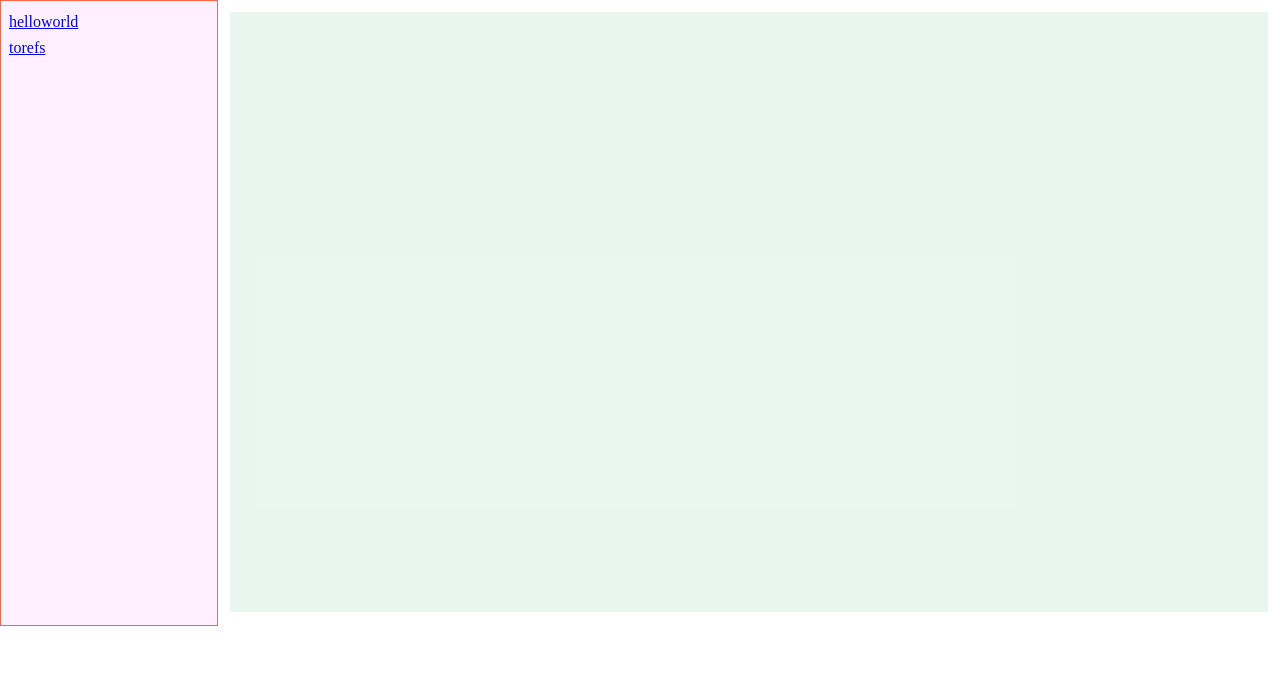
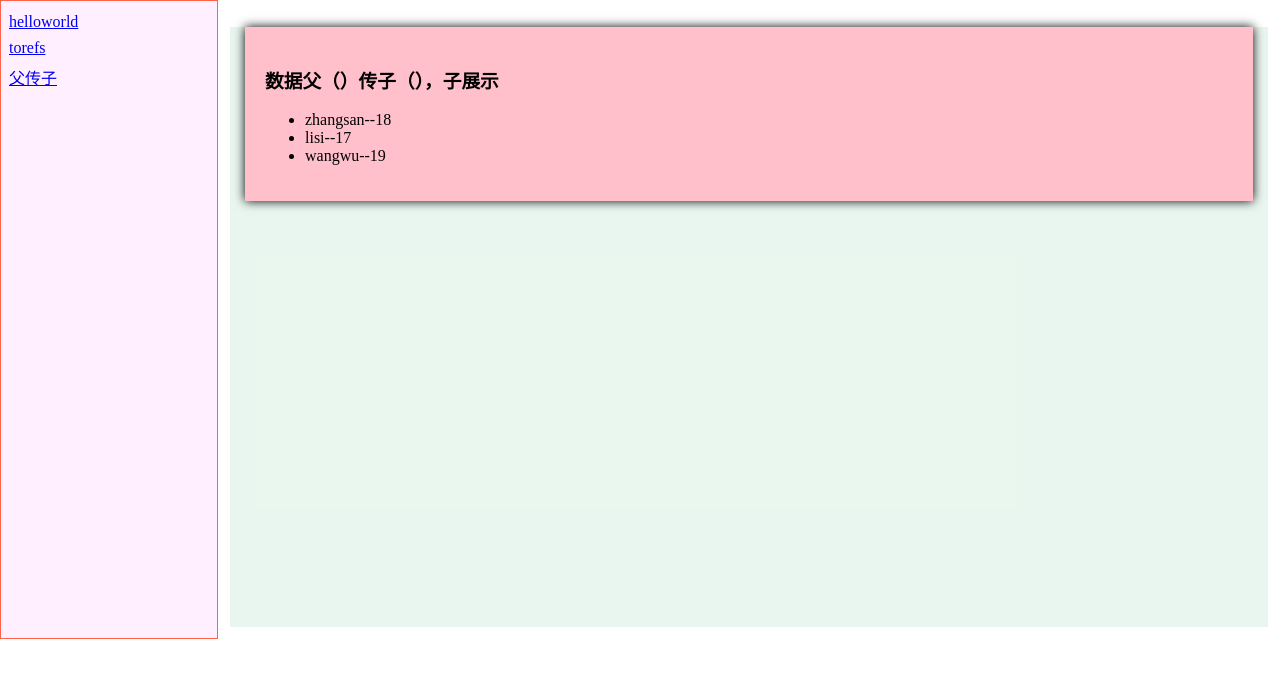
Before and after one commit to beiduofeng/learnVue3, a Vue app: page /#/p2c in a window 1280 px wide. Before the commit this address had no page. Shown: the top 678 px of the page. Built offline with nearby package versions, Linux system fonts and the light colour scheme.

Commit message:
chuanshujup2c

```diff
--- a/src/App.vue
+++ b/src/App.vue
@@ -6,6 +6,7 @@ import { RouterLink, RouterView } from 'vue-router'
     <div class="left-menu">
       <RouterLink to="/helloworld">helloworld</RouterLink>
       <RouterLink to="/torefs">torefs</RouterLink>
+      <RouterLink to="/p2c">父传子</RouterLink>
     </div>
     <div class="content-wrapper">
       <div class="content">
--- /dev/null
+++ b/src/components/parent2children/Children.vue
@@ -0,0 +1,44 @@
+<template>
+  <div class="preson">
+   <h3>数据父（）传子（），子展示</h3>
+   <ul>
+     <li v-for="p in rens" :key="p.id">{{p.name }}--{{p.age}}</li>
+   </ul>
+  </div>
+</template>
+
+<script lang='ts'>
+import {ref,reactive,computed} from 'vue'
+import { type personInter, type persons} from './types'
+  export default {
+    name:'Children',
+  }
+</script>
+
+<script lang="ts" setup>
+import {defineProps} from 'vue'
+//接受数据
+defineProps<{ "rens": persons }>()
+    //数据
+
+    //方法
+
+
+
+  //get函数表示正向计算关系
+
+    //计算属性
+
+
+</script>
+<style scoped>
+ .preson {
+    background-color:pink;
+    box-shadow:0 0 10px;
+    padding:20px;
+    margin:15px;
+ }
+ button {
+  margin:2px;
+ }
+</style>
--- /dev/null
+++ b/src/components/parent2children/Parent.vue
@@ -0,0 +1,27 @@
+<template>
+    <!-- //向person传personList,并给它起了一个名称叫rens,person 通过这个名称来识别传的数据
+//不加：是字符串，加：是表达式 -->
+    <!-- <Preson/ a="999+1" :b="1+1" :rens="personList"> -->
+    <Children :rens="personList" />
+</template>
+<script lang="ts">
+import Children from './Children.vue'
+import { type persons } from './types'
+import { reactive } from 'vue'
+export default {
+    name: 'App',
+    components: { Children },
+    setup() {
+        //写法1 let personList=reactive<persons>([
+        //写法2
+        let personList: persons = reactive([
+            { id: '001', name: 'zhangsan', age: 18 },
+            { id: '002', name: 'lisi', age: 17 },
+            { id: '003', name: 'wangwu', age: 19 }
+        ])
+        return { personList }
+    }
+}
+</script>
+
+<style scoped></style>
--- /dev/null
+++ b/src/components/parent2children/types.ts
@@ -0,0 +1,9 @@
+//定义一个接口，用于限制person对象的具体属性 export暴露出去供使用
+export interface personInter {
+    id: string,
+    name: string,
+    age: number
+}
+//自定义类型两种写法
+//export type persons=Array<personInter>
+export type persons = personInter[]
--- a/src/router/index.js
+++ b/src/router/index.js
@@ -1,6 +1,7 @@
 import { createRouter, createWebHashHistory } from 'vue-router'
 import HelloWorld from '@/components/helloworld/helloworld.vue'
 import ToRefs from '@/components/toRefs/toRefs.vue'
+import Parent from '@/components/parent2children/Parent.vue'
 
 const router = createRouter({
   history: createWebHashHistory(import.meta.env.BASE_URL),
@@ -15,6 +16,11 @@ const router = createRouter({
       name: 'torefs',
       component: ToRefs
     },
+    {
+      path: '/p2c',
+      // name: 'p2c'
+      component: Parent
+    },
 
   ]
 })
```
